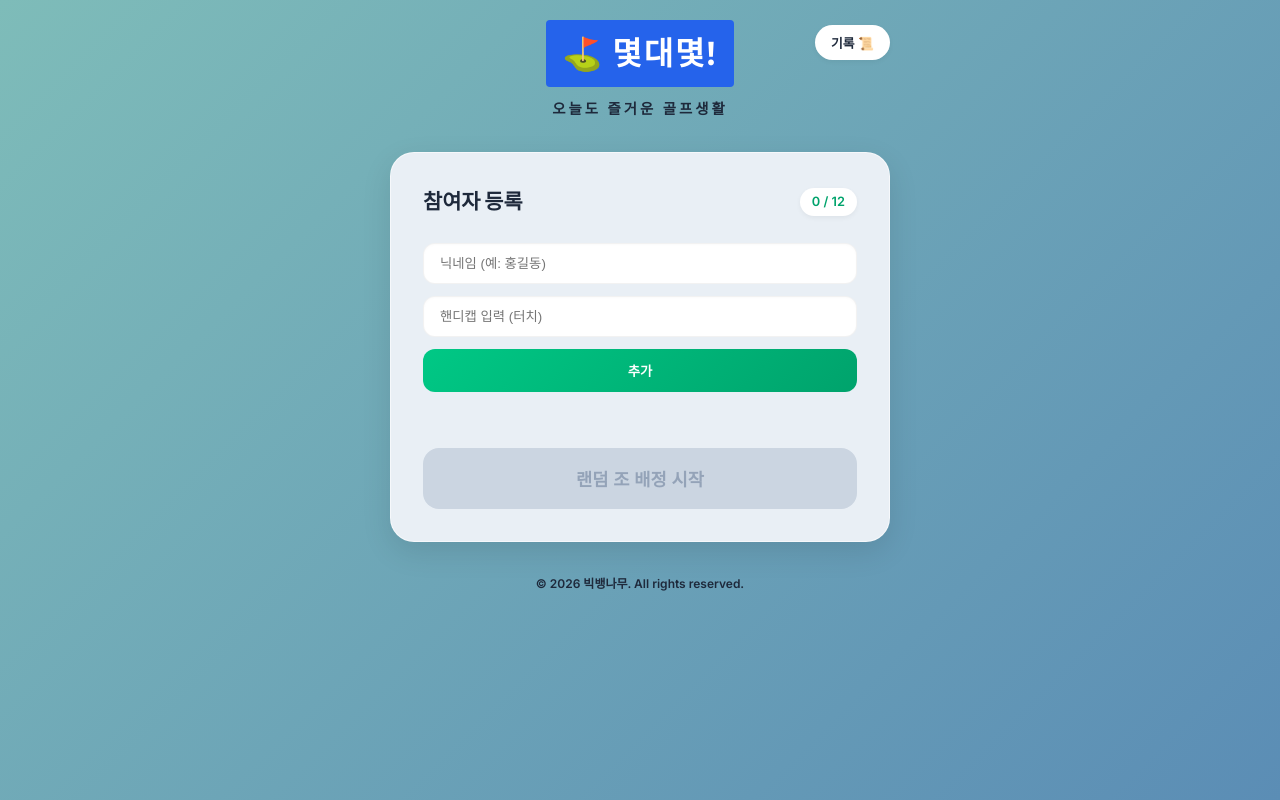
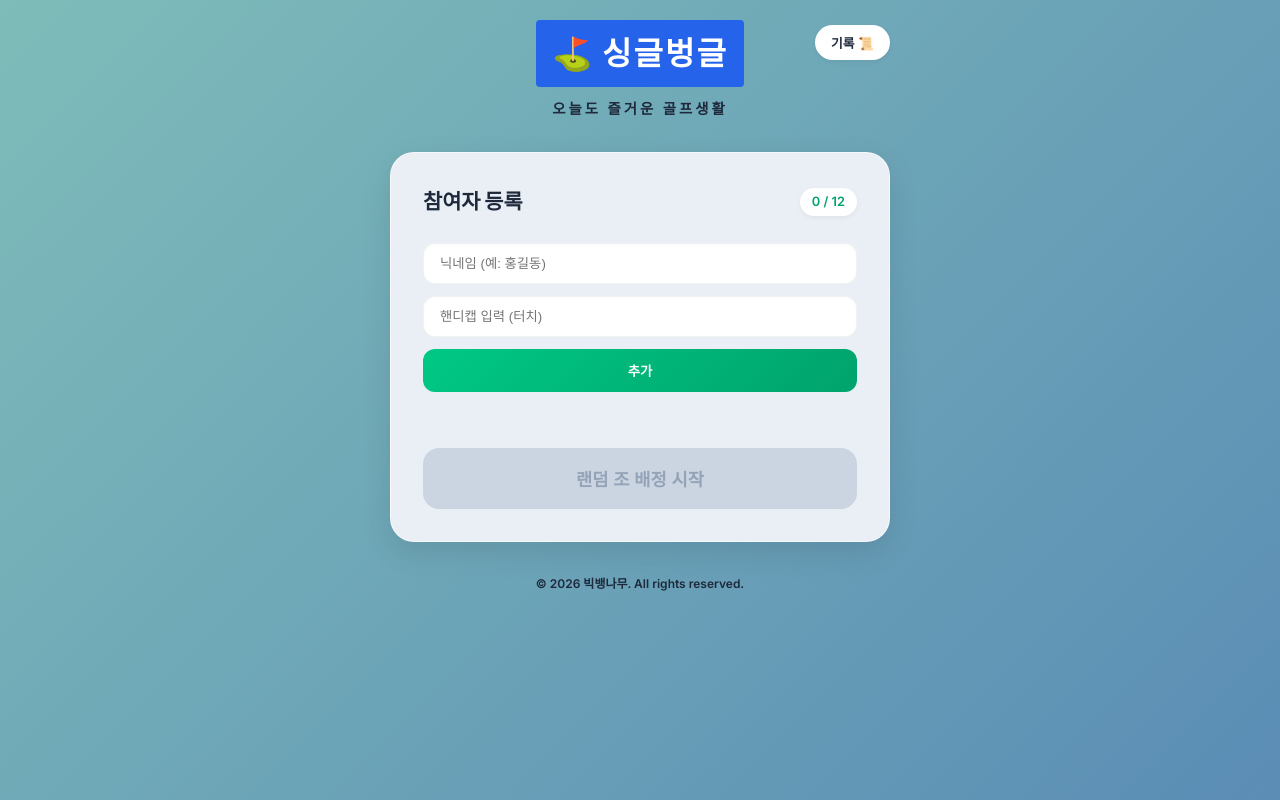
Before and after one commit to blackteabang/golf_namu, a website: page index.html in a window 1280 px wide. Drawn offline with Linux system fonts and the light colour scheme; no server answers.

Commit message:
chore: 앱 명칭을 '싱글벙글'로 변경

```diff
--- a/index.html
+++ b/index.html
@@ -3,7 +3,7 @@
 <head>
     <meta charset="UTF-8">
     <meta name="viewport" content="width=device-width, initial-scale=1.0">
-    <title>몇대몇! - 즐거운골프생활</title>
+    <title>싱글벙글 - 즐거운골프생활</title>
     <meta name="description" content="골프 모임 회원들을 위한 간편하고 고급스러운 내기 계산기">
     <link rel="stylesheet" href="style.css">
     <link rel="preconnect" href="https://fonts.googleapis.com">
@@ -15,7 +15,7 @@
         <header>
             <div class="logo">
                 <span class="icon">⛳</span>
-                <h1>몇대몇!</h1>
+                <h1>싱글벙글</h1>
             </div>
             <p class="subtitle">오늘도 즐거운 골프생활</p>
             <button id="show-history-btn" class="btn-history">기록 📜</button>
```
Also changed, not shown: README.md.
